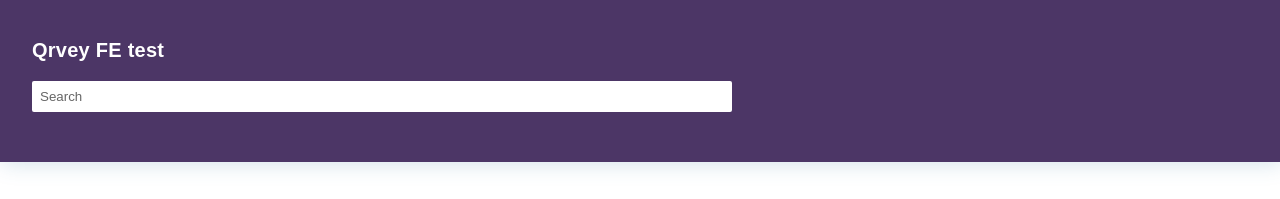
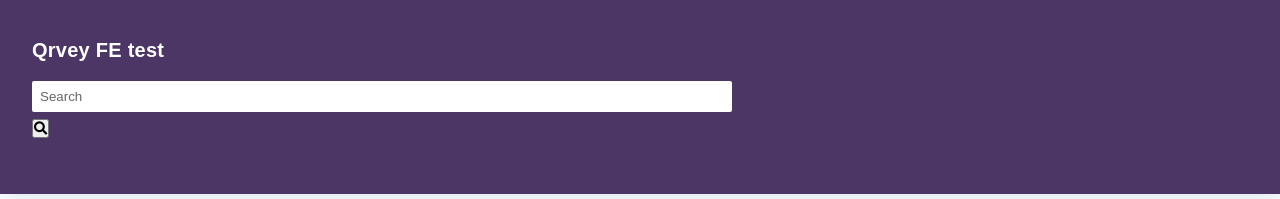
Before and after one commit to david-portilla/qrvey, a website built with webpack: page src/index.html in a window 1280 px wide. Shown: the top 199 px of the page. Built offline with nearby package versions, Linux system fonts and the light colour scheme; no server answers; files whose address does not match are found by name.

```diff
--- a/src/index.html
+++ b/src/index.html
@@ -19,6 +19,9 @@
       <div class="c-header__search">
         <label for="country" class="u-sronly">Search for country by name</label>
         <input type="text" name="name" id="get-country" placeholder="Search">
+        <button type="button" id="submitBtn" class="c-header__search-btn">
+          <i class="fas fa-search"></i>
+        </button>
       </div>
     </div>
   </header>
```
